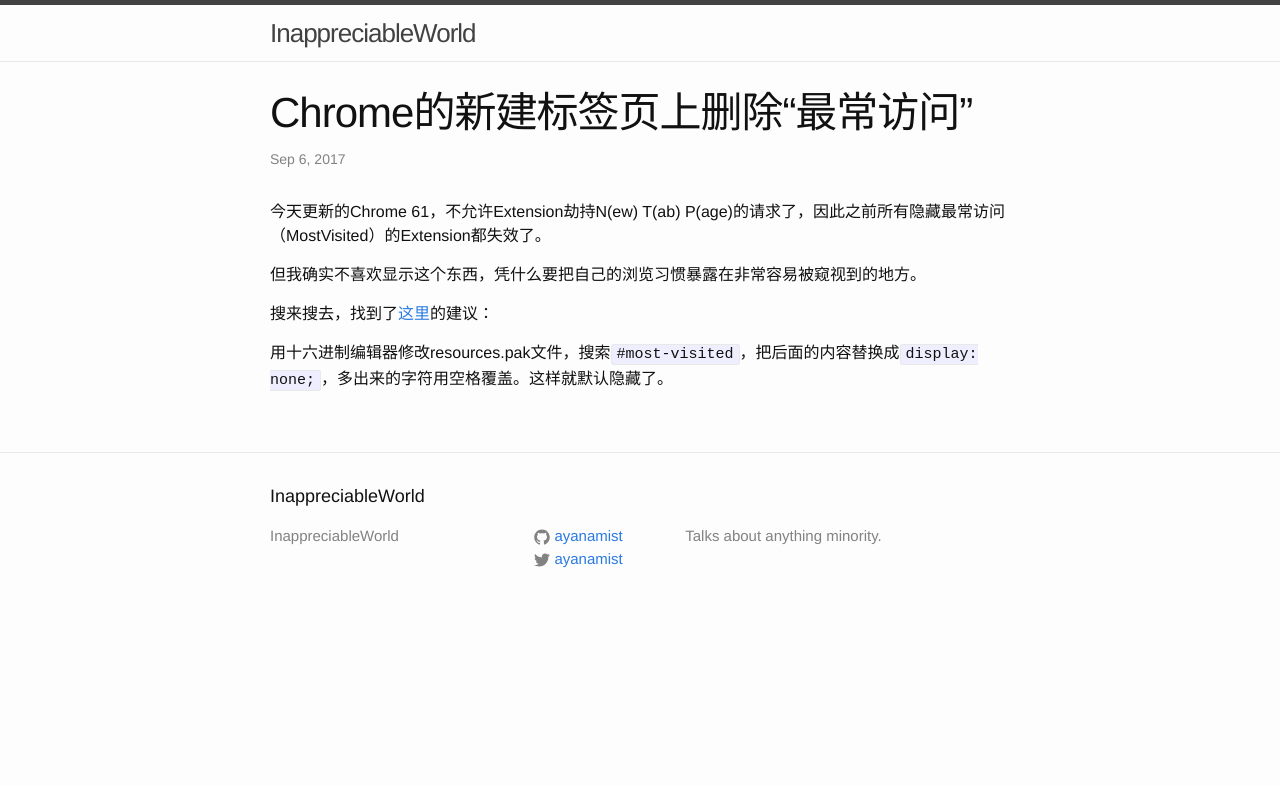
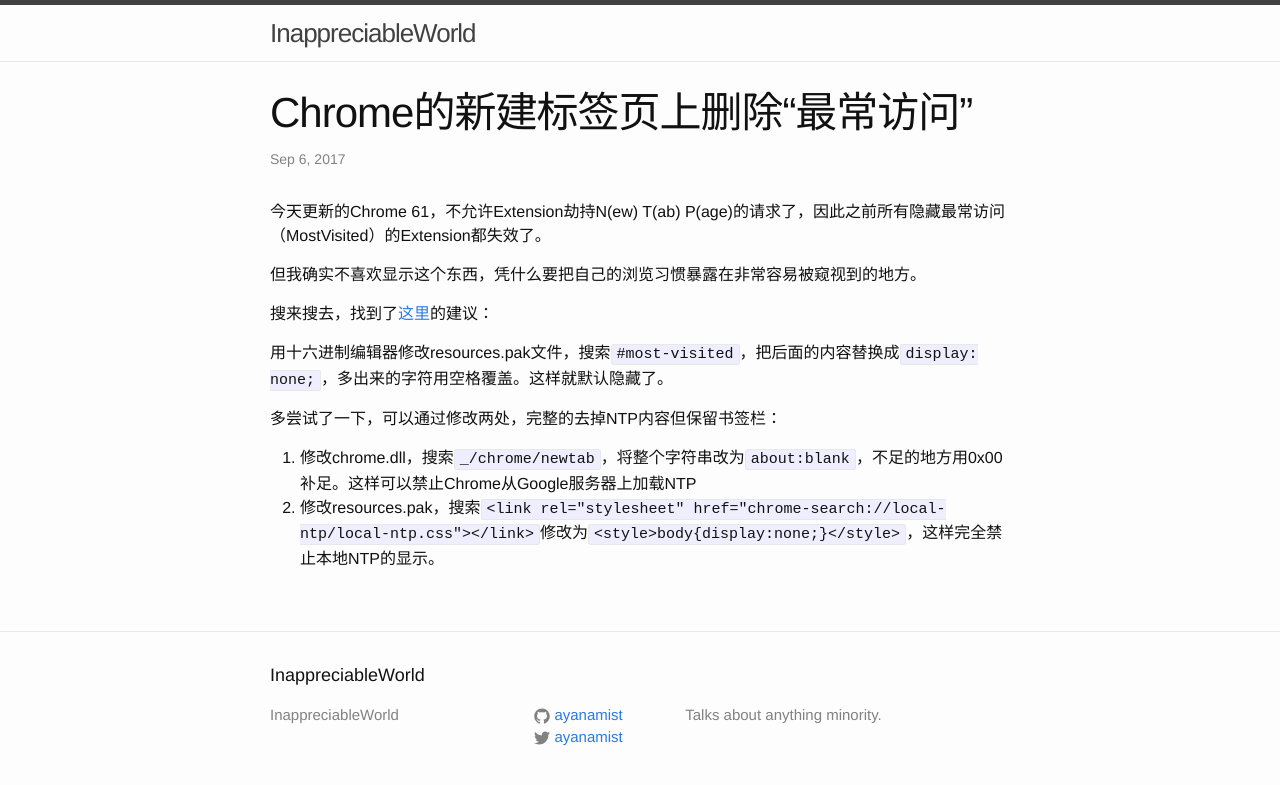
Before and after one commit to ayanamist/ayanamist.github.io, a Jekyll site: the page built from _posts/2017-09-06-chrome-most-visited.md, in a window 1280 px wide. Shown: the top 785 px of the page. Built offline with Jekyll 4.4.1, drawn with Linux system fonts in a browser that asks for light colours.

Commit message:
Update 2017-09-06-chrome-most-visited.md

```diff
--- a/_posts/2017-09-06-chrome-most-visited.md
+++ b/_posts/2017-09-06-chrome-most-visited.md
@@ -10,3 +10,8 @@ title: Chrome的新建标签页上删除“最常访问”
 搜来搜去，找到了[这里](https://www.sitepoint.com/community/t/editing-google-chromes-style-file/206881/4)的建议：
 
 用十六进制编辑器修改resources.pak文件，搜索`#most-visited`，把后面的内容替换成`display: none;`，多出来的字符用空格覆盖。这样就默认隐藏了。
+
+多尝试了一下，可以通过修改两处，完整的去掉NTP内容但保留书签栏：
+
+1. 修改chrome.dll，搜索`_/chrome/newtab`，将整个字符串改为`about:blank`，不足的地方用0x00补足。这样可以禁止Chrome从Google服务器上加载NTP
+2. 修改resources.pak，搜索`<link rel="stylesheet" href="chrome-search://local-ntp/local-ntp.css"></link>`修改为`<style>body{display:none;}</style>`，这样完全禁止本地NTP的显示。
```
